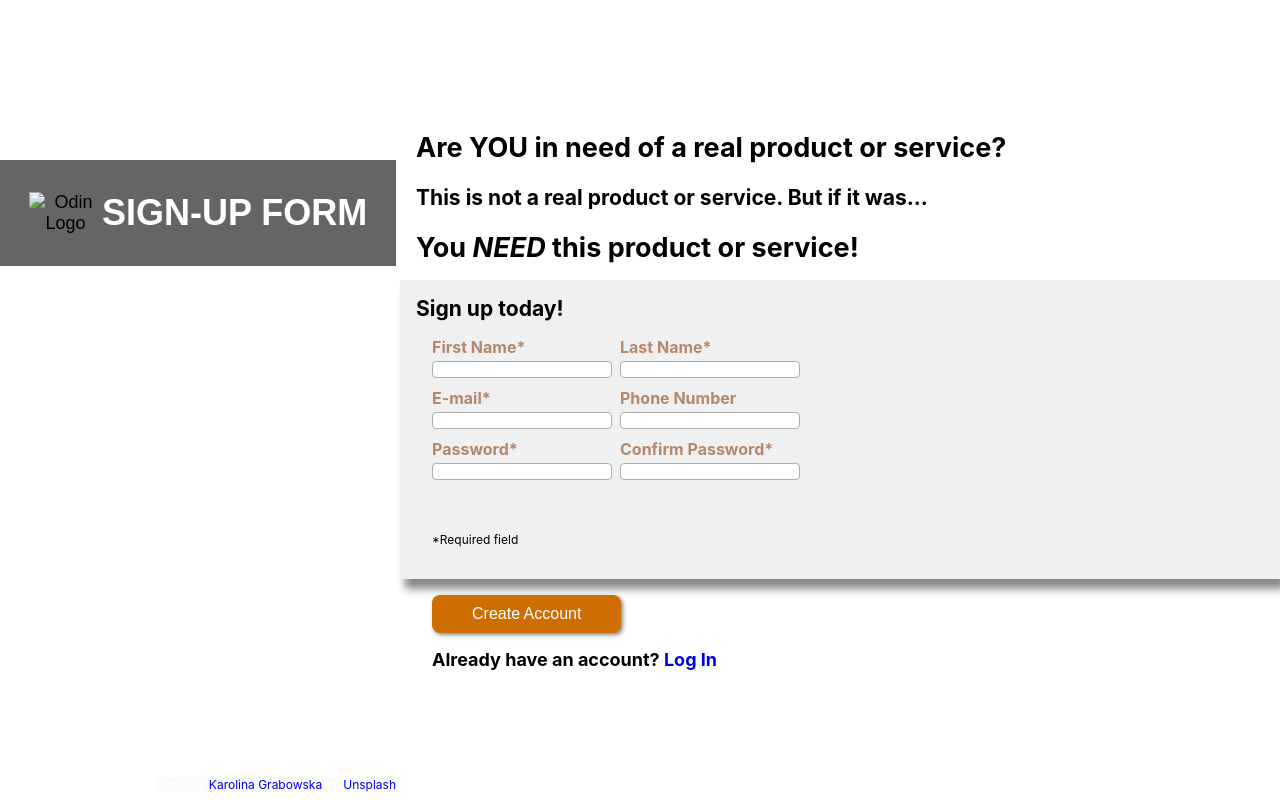
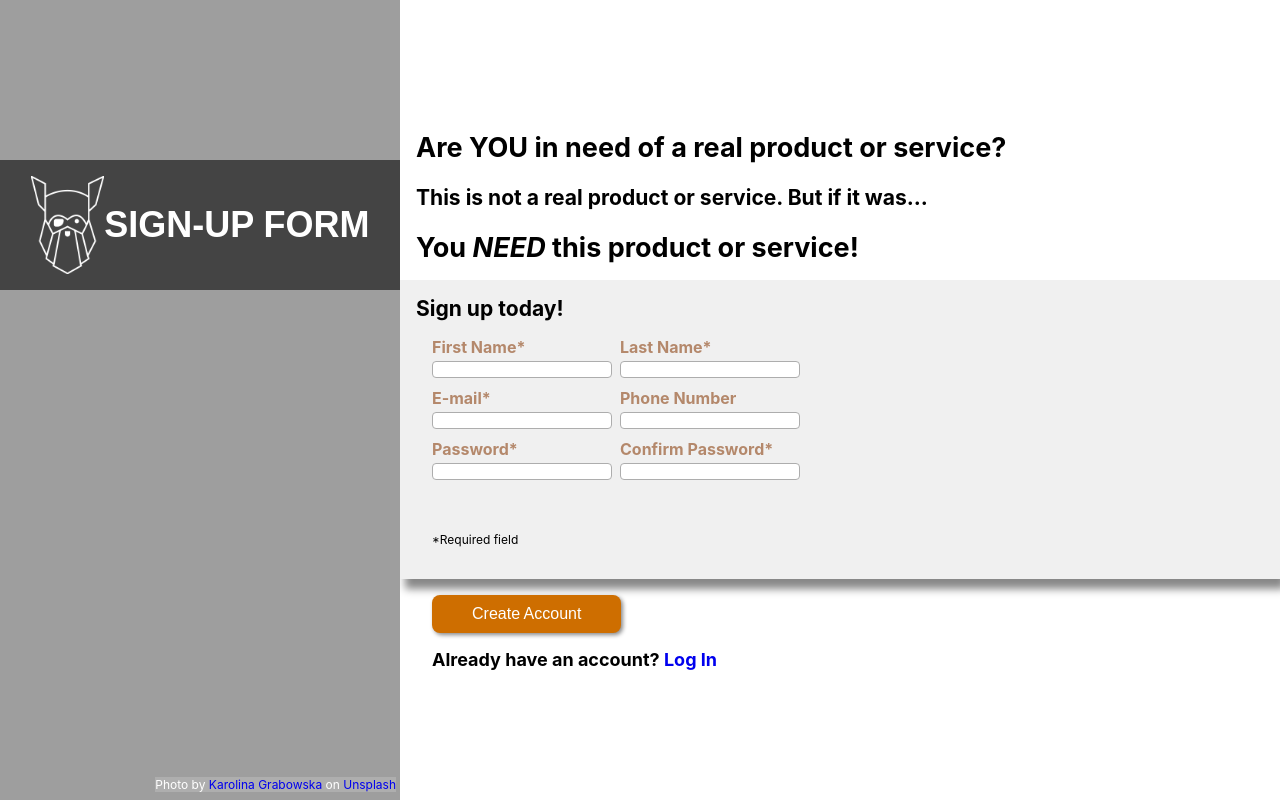
Before and after one commit to snaeem3/sign-up-form, a plain HTML site: page index.html in a window 1280 px wide. Drawn offline with Linux system fonts and the light colour scheme; the site is published under a folder, as on GitHub Pages, so addresses that start at the root find nothing; a web font is replaced by a local one.

Commit message:
Change images url

```diff
--- a/index.html
+++ b/index.html
@@ -11,7 +11,7 @@
 <body>
     <div id="side-banner-container">
         <div id="logo-container">
-            <img src="../images/odin-lined.png" alt="Odin Logo">
+            <img src="images/odin-lined.png" alt="Odin Logo">
             <h1> SIGN-UP FORM</h1>
 
         </div>
--- a/styles.css
+++ b/styles.css
@@ -133,7 +133,7 @@ input[type=submit] {
     width: max-content;
     max-width: 50vh;
     height: 100vh;
-    background-image: url(/images/food.jpg);
+    background-image: url(images/food.jpg);
     background-size: cover;
     min-height: 200px;
     min-width: 400px;
```
